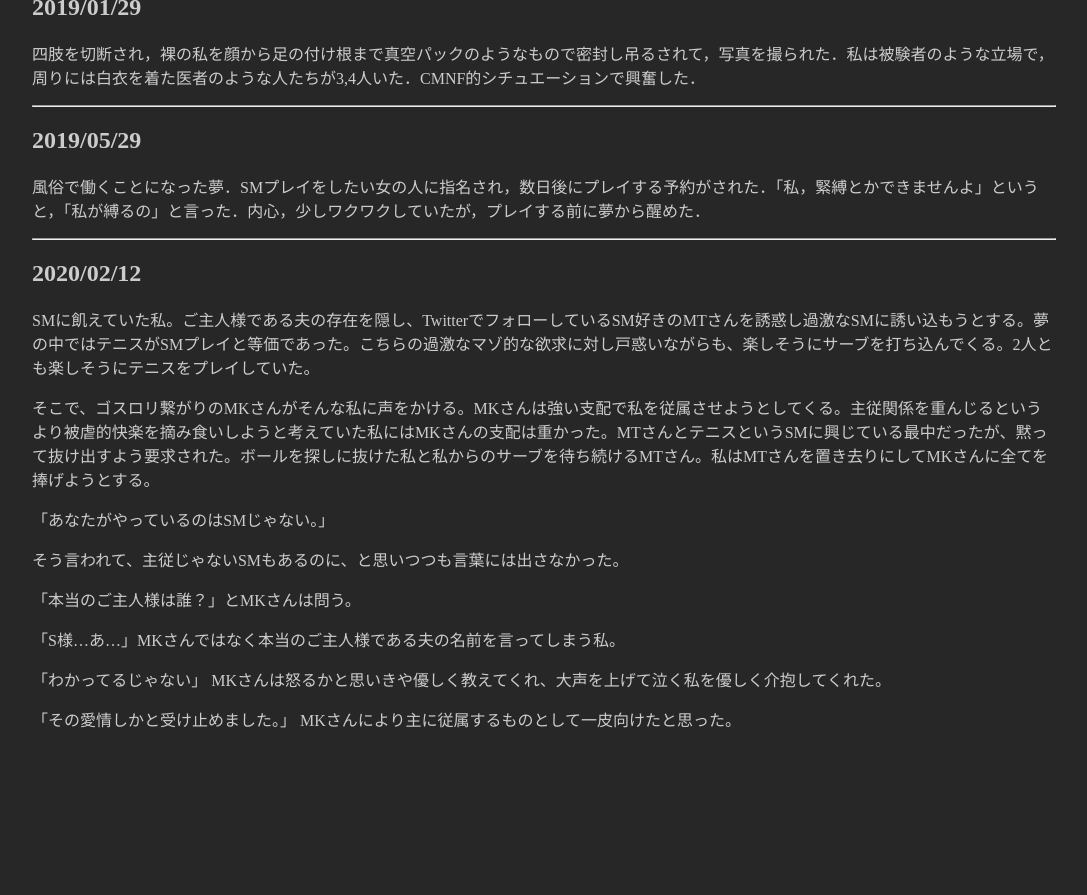
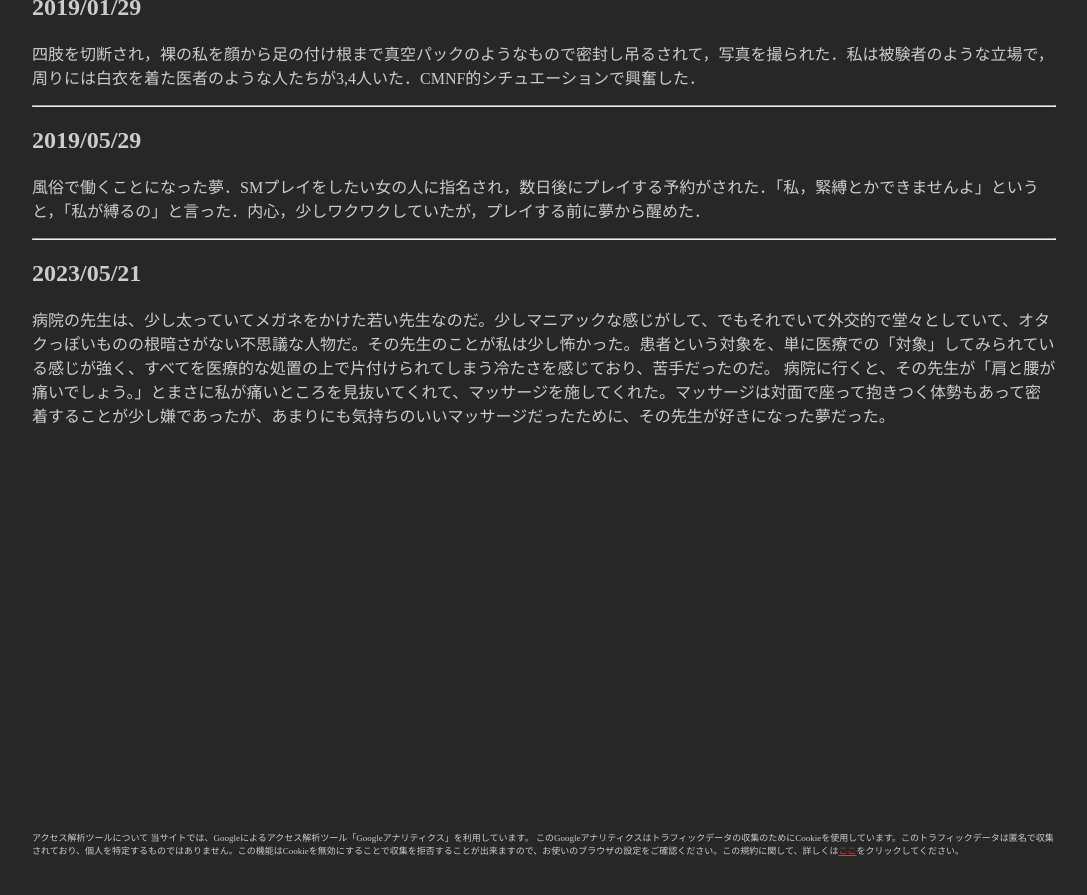
Before and after one commit to hihumi-riku/hihumi-riku.github.io, a Jekyll site: the page built from _posts/2019-01-29-dream_bdsm.md, in a window 1280 px wide and 900 px high, scrolled down 899 px. Shown: the top 895 px of the window, without its empty margins (96-1183 px from the left). Built offline with Jekyll 4.4.1, drawn with Linux system fonts in a browser that asks for light colours; some of the changed text lies outside the part shown.

Commit message:
Update 2019-01-29-dream_bdsm.md

```diff
--- a/_posts/2019-01-29-dream_bdsm.md
+++ b/_posts/2019-01-29-dream_bdsm.md
@@ -18,7 +18,7 @@ title: BDSMな夢日記
 
 全部取り終わって、両腕をアルコールで消毒した。あ、刺す前に消毒し忘れてたねって笑いながら言った。けれど本当はもっと付けたままでいたくて、外すときは少し寂しかった。
 
-そんな夢を早朝に見て、たまらなくなってオナニーして、二度寝した。
+そんな夢を早朝に見た。
 
 ---
 <a id="2"></a>
@@ -52,22 +52,6 @@ title: BDSMな夢日記
 ---
 <a id="5"></a>
 <a href="#5"></a>
-
-## 2020/02/12
-SMに飢えていた私。ご主人様である夫の存在を隠し、TwitterでフォローしているSM好きのMTさんを誘惑し過激なSMに誘い込もうとする。夢の中ではテニスがSMプレイと等価であった。こちらの過激なマゾ的な欲求に対し戸惑いながらも、楽しそうにサーブを打ち込んでくる。2人とも楽しそうにテニスをプレイしていた。
-
-そこで、ゴスロリ繋がりのMKさんがそんな私に声をかける。MKさんは強い支配で私を従属させようとしてくる。主従関係を重んじるというより被虐的快楽を摘み食いしようと考えていた私にはMKさんの支配は重かった。MTさんとテニスというSMに興じている最中だったが、黙って抜け出すよう要求された。ボールを探しに抜けた私と私からのサーブを待ち続けるMTさん。私はMTさんを置き去りにしてMKさんに全てを捧げようとする。
-
-「あなたがやっているのはSMじゃない。」
-
-そう言われて、主従じゃないSMもあるのに、と思いつつも言葉には出さなかった。
-
-「本当のご主人様は誰？」とMKさんは問う。
-
-「S様…あ…」MKさんではなく本当のご主人様である夫の名前を言ってしまう私。
-
-「わかってるじゃない」
-MKさんは怒るかと思いきや優しく教えてくれ、大声を上げて泣く私を優しく介抱してくれた。
-
-「その愛情しかと受け止めました。」
-MKさんにより主に従属するものとして一皮向けたと思った。
+## 2023/05/21
+病院の先生は、少し太っていてメガネをかけた若い先生なのだ。少しマニアックな感じがして、でもそれでいて外交的で堂々としていて、オタクっぽいものの根暗さがない不思議な人物だ。その先生のことが私は少し怖かった。患者という対象を、単に医療での「対象」してみられている感じが強く、すべてを医療的な処置の上で片付けられてしまう冷たさを感じており、苦手だったのだ。
+病院に行くと、その先生が「肩と腰が痛いでしょう。」とまさに私が痛いところを見抜いてくれて、マッサージを施してくれた。マッサージは対面で座って抱きつく体勢もあって密着することが少し嫌であったが、あまりにも気持ちのいいマッサージだったために、その先生が好きになった夢だった。
```
